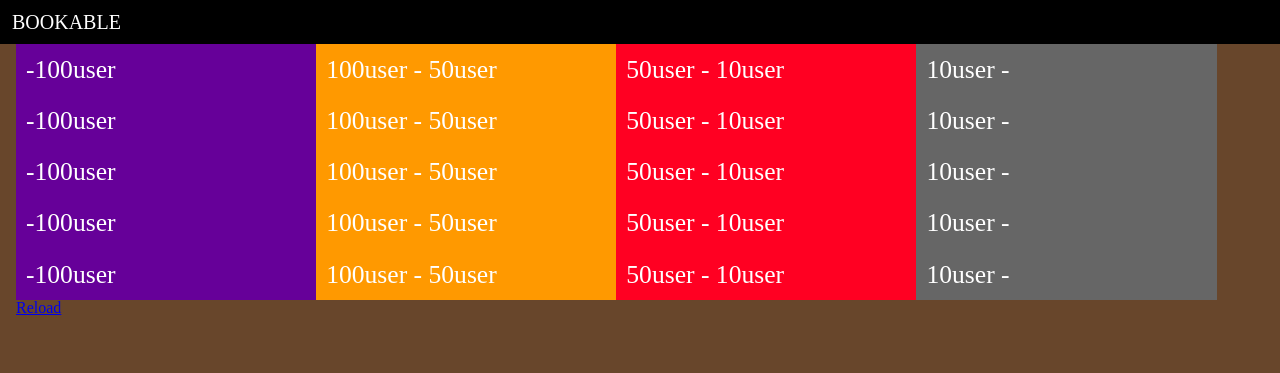
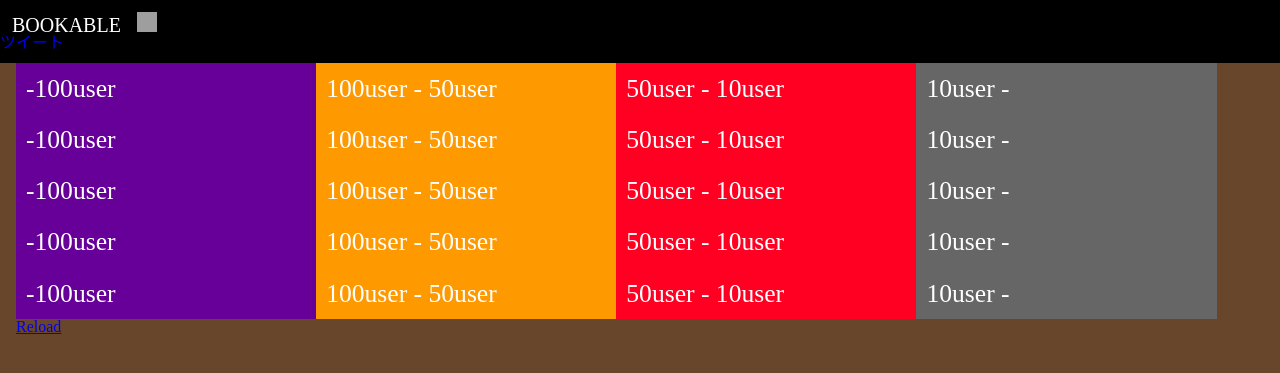
Before and after one commit to esehara/bookable, a Django app: page / in a window 1280 px wide. Shown: the top 373 px of the page. Run offline with Django 3.2, Linux system fonts and the light colour scheme; data that the repository does not hold is empty; some libraries are stand-ins or nearby versions; grey boxes are pictures that could not be loaded.

Commit message:
ADD: social shering button.

```diff
--- a/bookable/sass/style.scss
+++ b/bookable/sass/style.scss
@@ -44,6 +44,9 @@ $title-gray: #666;
 }
 
 header {
+    padding-top: 12px;
+    padding-bottom: 12px;
+    background-color: #000000;
     a {
         text-decoration: none;
     }
@@ -51,8 +54,8 @@ header {
     h1 {
         padding: 12px;
         font-size: 125%;
-        background-color: #000000;
         color: #FFFFFF;
+        display: inline;
     }
 }
 
--- a/bookable/static/css/style.css
+++ b/bookable/static/css/style.css
@@ -63,24 +63,30 @@ article, aside, details, figcaption, figure, footer, header, hgroup, menu, nav,
   display: block;
 }
 
-/* line 47, ../../sass/style.scss */
+/* line 46, ../../sass/style.scss */
+header {
+  padding-top: 12px;
+  padding-bottom: 12px;
+  background-color: #000000;
+}
+/* line 50, ../../sass/style.scss */
 header a {
   text-decoration: none;
 }
-/* line 51, ../../sass/style.scss */
+/* line 54, ../../sass/style.scss */
 header h1 {
   padding: 12px;
   font-size: 125%;
-  background-color: #000000;
   color: #FFFFFF;
+  display: inline;
 }
 
-/* line 59, ../../sass/style.scss */
+/* line 62, ../../sass/style.scss */
 body {
   background-color: #68462b;
 }
 
-/* line 63, ../../sass/style.scss */
+/* line 66, ../../sass/style.scss */
 .page {
   *zoom: 1;
   max-width: 79em;
@@ -96,12 +102,12 @@ body {
   display: table;
   clear: both;
 }
-/* line 66, ../../sass/style.scss */
+/* line 69, ../../sass/style.scss */
 .page #main .h2-wrapper {
   padding-top: 12px;
   padding-bottom: 12px;
 }
-/* line 70, ../../sass/style.scss */
+/* line 73, ../../sass/style.scss */
 .page #main h2 {
   padding-left: 10px;
   display: table-cell;
@@ -112,30 +118,30 @@ body {
   height: 2em;
   color: white;
 }
-/* line 74, ../../sass/style.scss */
+/* line 77, ../../sass/style.scss */
 .page #main .content {
   overflow: hidden;
 }
-/* line 78, ../../sass/style.scss */
+/* line 81, ../../sass/style.scss */
 .page #main .books-container {
   padding: 12px;
 }
-/* line 80, ../../sass/style.scss */
+/* line 83, ../../sass/style.scss */
 .page #main .books-container h3 {
   margin-top: 6px;
   margin-bottom: 6px;
   font-weight: bold;
   font-size: 95%;
 }
-/* line 84, ../../sass/style.scss */
+/* line 87, ../../sass/style.scss */
 .page #main .books-container ul {
   list-style: none;
 }
-/* line 87, ../../sass/style.scss */
+/* line 90, ../../sass/style.scss */
 .page #main .books-container ul .title {
   border-top: 3px solid #666666;
 }
-/* line 91, ../../sass/style.scss */
+/* line 94, ../../sass/style.scss */
 .page #main .books-container ul .users {
   font-weight: bold;
   text-align: right;
@@ -146,20 +152,20 @@ body {
   color: white;
   border-bottom: 1px dashed white;
 }
-/* line 100, ../../sass/style.scss */
+/* line 103, ../../sass/style.scss */
 .page #main .books-container ul .users a {
   text-decoration: none;
   color: white;
 }
-/* line 105, ../../sass/style.scss */
+/* line 108, ../../sass/style.scss */
 .page #main .books-container ul .users span.user-number {
   font-size: 175%;
 }
-/* line 111, ../../sass/style.scss */
+/* line 114, ../../sass/style.scss */
 .page #main .books-container ul .image {
   text-align: center;
 }
-/* line 124, ../../sass/style.scss */
+/* line 127, ../../sass/style.scss */
 .page #main .books-favorite {
   width: 24.05063%;
   float: left;
@@ -170,11 +176,11 @@ body {
   margin: 0px;
   background-color: #3399ff;
 }
-/* line 129, ../../sass/style.scss */
+/* line 132, ../../sass/style.scss */
 .page #main .books-favorite .wrapper-h2 {
   background-color: #660099;
 }
-/* line 132, ../../sass/style.scss */
+/* line 135, ../../sass/style.scss */
 .page #main .books-normal {
   width: 24.05063%;
   float: left;
@@ -185,11 +191,11 @@ body {
   margin: 0px;
   background-color: #ffff33;
 }
-/* line 137, ../../sass/style.scss */
+/* line 140, ../../sass/style.scss */
 .page #main .books-normal .wrapper-h2 {
   background-color: #ff9900;
 }
-/* line 141, ../../sass/style.scss */
+/* line 144, ../../sass/style.scss */
 .page #main .books-hot {
   width: 24.05063%;
   float: left;
@@ -200,11 +206,11 @@ body {
   margin: 0px;
   background-color: #ff66aa;
 }
-/* line 146, ../../sass/style.scss */
+/* line 149, ../../sass/style.scss */
 .page #main .books-hot .wrapper-h2 {
   background-color: #ff0022;
 }
-/* line 151, ../../sass/style.scss */
+/* line 154, ../../sass/style.scss */
 .page #main .books-newbee {
   width: 24.05063%;
   float: left;
@@ -215,7 +221,7 @@ body {
   margin: 0px;
   background-color: #dddddd;
 }
-/* line 156, ../../sass/style.scss */
+/* line 159, ../../sass/style.scss */
 .page #main .books-newbee .wrapper-h2 {
   background-color: #666666;
 }
--- a/templates/base.html
+++ b/templates/base.html
@@ -9,8 +9,21 @@
     {% endblock %}
 </head>
 <body>
+    <div id="fb-root"></div>
+    <script>(function(d, s, id) {
+  var js, fjs = d.getElementsByTagName(s)[0];
+  if (d.getElementById(id)) return;
+  js = d.createElement(s); js.id = id;
+  js.src = "//connect.facebook.net/ja_JP/all.js#xfbml=1";
+  fjs.parentNode.insertBefore(js, fjs);
+  }(document, 'script', 'facebook-jssdk'));</script>
+
     <header>
     <a href="/"><h1>BOOKABLE</h1></a>
+    <a href="http://b.hatena.ne.jp/entry/bookable.jp/" class="hatena-bookmark-button" data-hatena-bookmark-title="Bookable" data-hatena-bookmark-layout="simple-balloon" title="このエントリーをはてなブックマークに追加"><img src="http://b.st-hatena.com/images/entry-button/button-only@2x.png" alt="このエントリーをはてなブックマークに追加" width="20" height="20" style="border: none;" /></a><script type="text/javascript" src="http://b.st-hatena.com/js/bookmark_button.js" charset="utf-8" async="async"></script>
+    <script>!function(d,s,id){var js,fjs=d.getElementsByTagName(s)[0],p=/^http:/.test(d.location)?'http':'https';if(!d.getElementById(id)){js=d.createElement(s);js.id=id;js.src=p+'://platform.twitter.com/widgets.js';fjs.parentNode.insertBefore(js,fjs);}}(document, 'script', 'twitter-wjs');</script>
+    <div class="fb-like" data-href="http://bookable.jp/" data-send="false" data-layout="button_count" data-width="450" data-show-faces="true"></div>
+    <a href="https://twitter.com/share" class="twitter-share-button" data-url="http://bookable.jp/" data-lang="ja">ツイート</a>
     </header>
     <div class="page">
         <div id="main">
```
